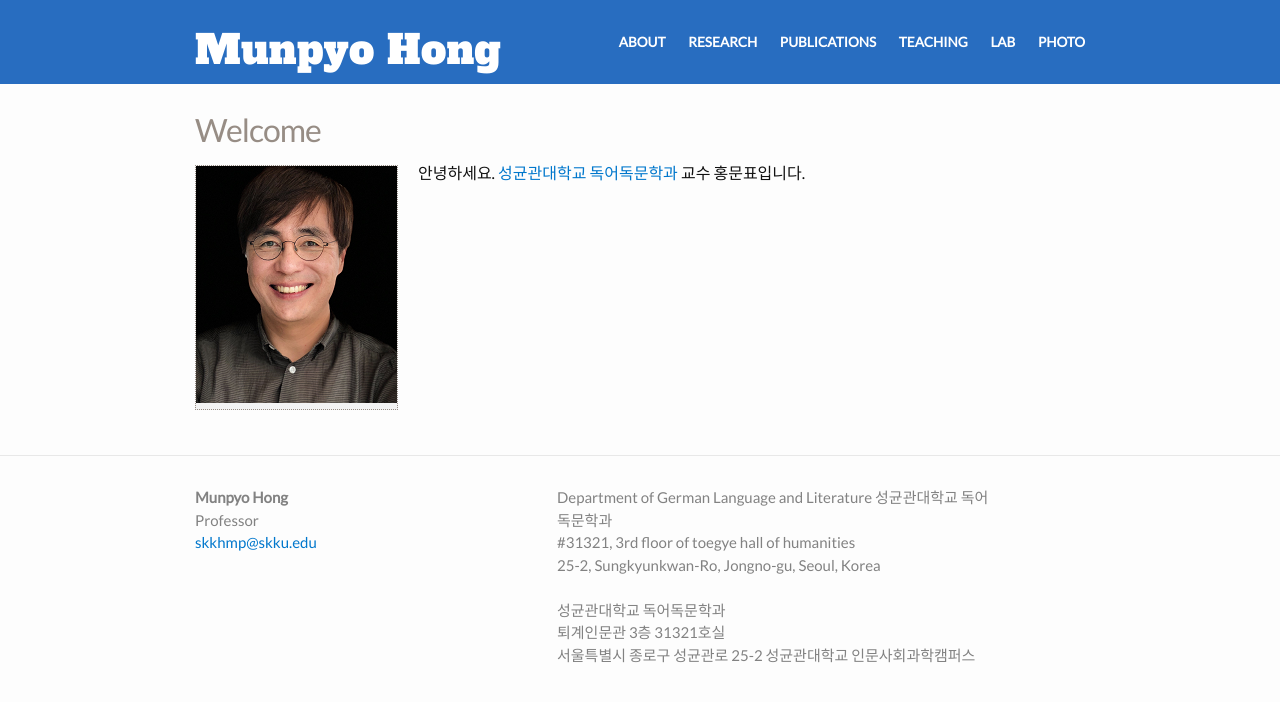
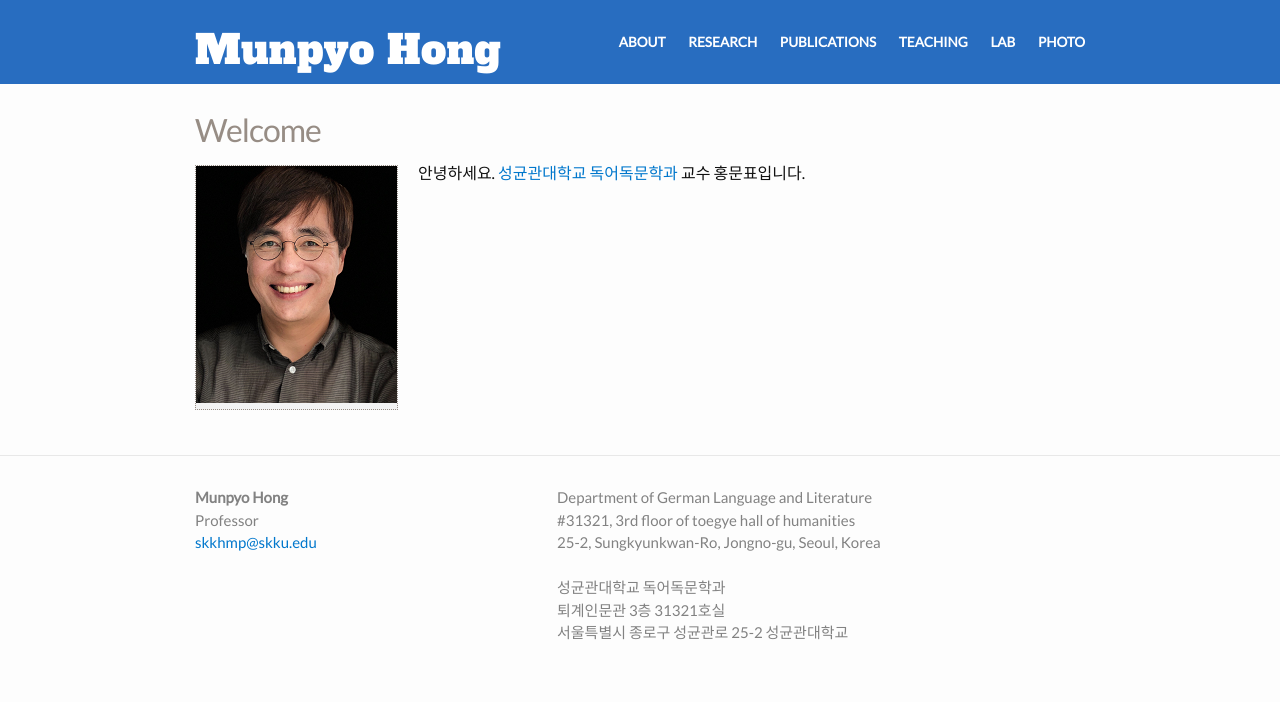
Before and after one commit to skkhmp/skkhmp.github.io, a Jekyll site: the page built from index.html, in a window 1280 px wide. Shown: the top 702 px of the page. Built offline with Jekyll 4.4.1, drawn with Linux system fonts in a browser that asks for light colours; some web fonts are replaced.

Commit message:
Update footer.html

```diff
--- a/_includes/footer.html
+++ b/_includes/footer.html
@@ -17,13 +17,13 @@
 
 
          <p class="text">
-		Department of German Language and Literature 성균관대학교 독어독문학과<br />
+		Department of German Language and Literature<br />
 		#31321, 3rd floor of toegye hall of humanities<br />
 		25-2, Sungkyunkwan-Ro, Jongno-gu, Seoul, Korea<br />
     <br/ >
     성균관대학교 독어독문학과<br />
     퇴계인문관 3층 31321호실<br />
-    서울특별시 종로구 성균관로 25-2  성균관대학교 인문사회과학캠퍼스<br />
+    서울특별시 종로구 성균관로 25-2  성균관대학교<br />
     </p> <!-- {{ site.description }} -->
       </div>
 
```
